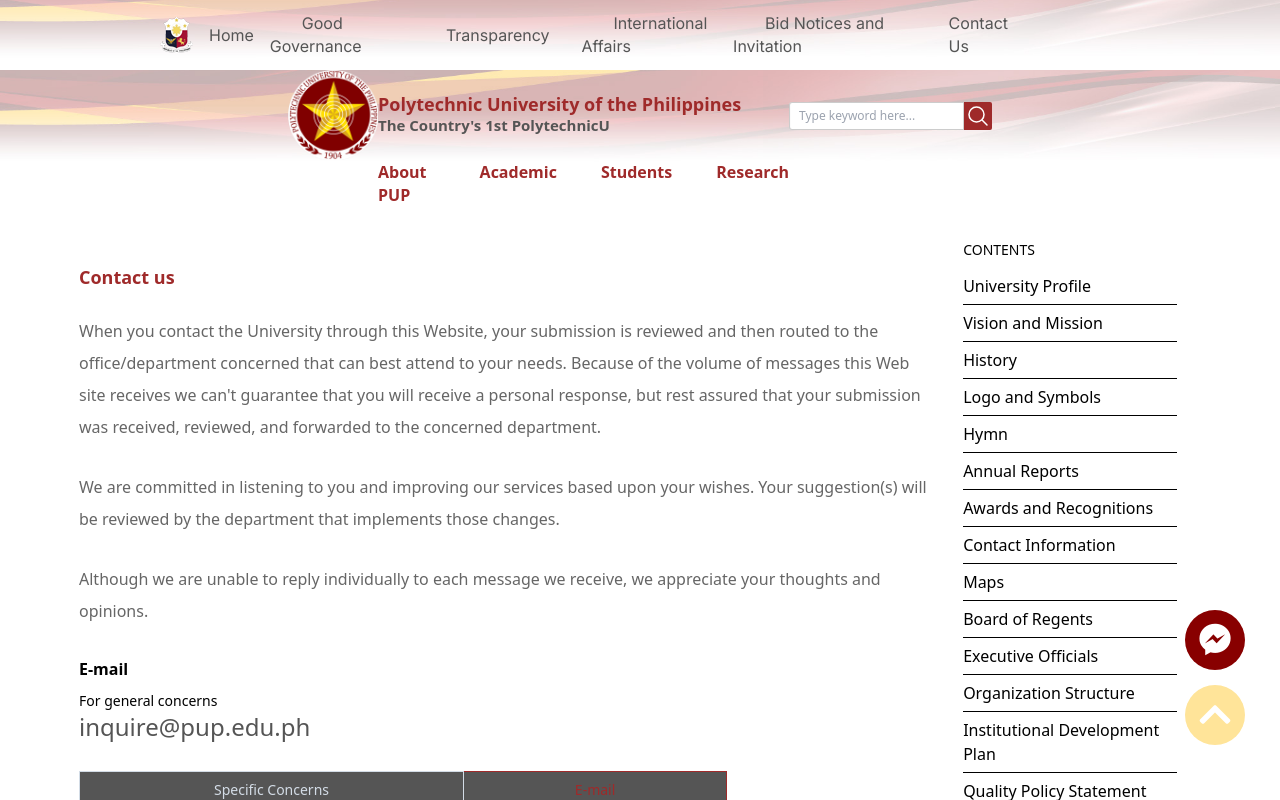
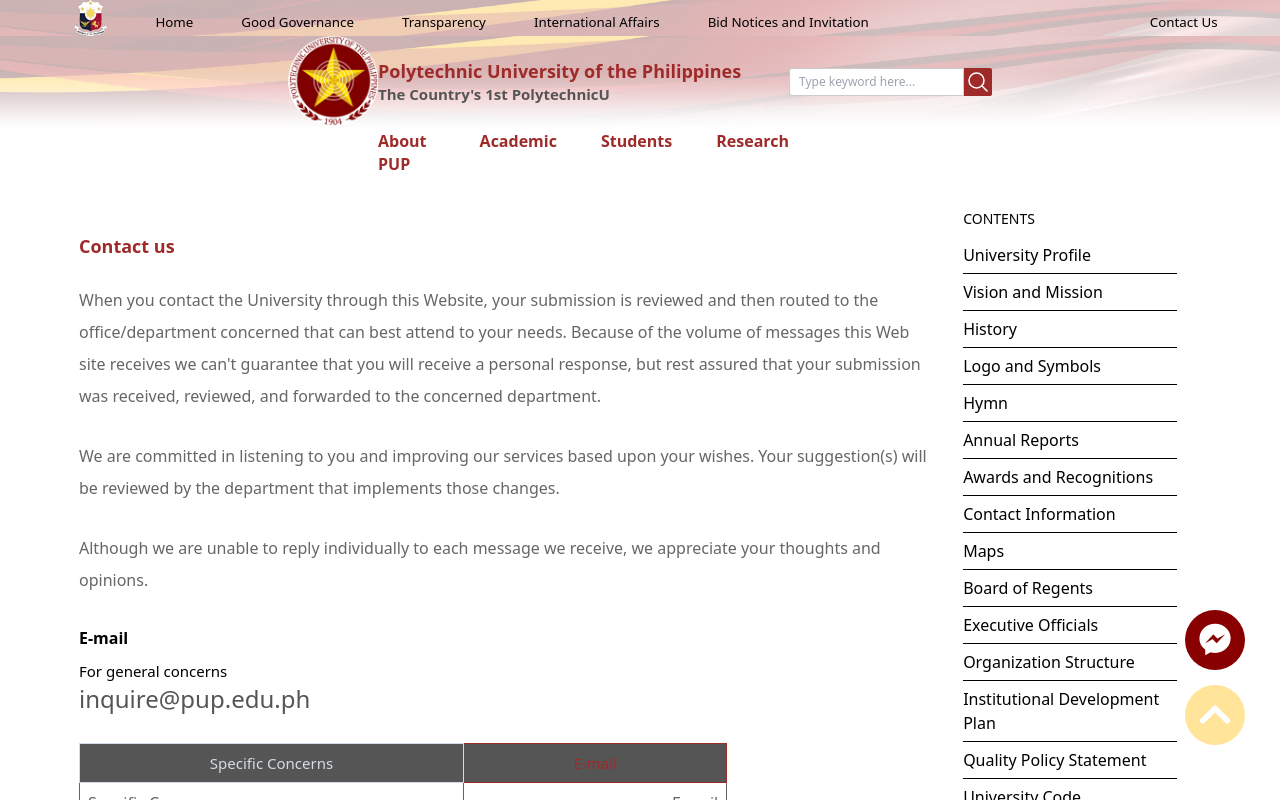
Before and after one commit to JemmalynDeLeon/website, a Next.js app: page /contact in a window 1280 px wide. Shown: the top 800 px of the page. Built offline with nearby package versions, Linux system fonts and the light colour scheme.

Commit message:
edit nav bar

```diff
--- a/src/components/nav2.js
+++ b/src/components/nav2.js
@@ -102,54 +102,39 @@
 function Navigation() {
   return (
     <nav
-      className="flex flex-wrap items-center justify-between m-0 sm:pl-20 text-grey "
-      style={{
-        lineHeight: "23px",
-        fontWeight: 300,
-        backgroundImage: "url(bg.jpg)",
-        backgroundRepeat: "no-repeat",
-        backgroundPosition: "center center",
-        backgroundSize: "cover",
-      }}
+      className="flex flex-wrap items-center justify-between m-0 text-lg text-gray-500 bg-white bg-center bg-cover font-noto sm:text-xl "
+      style={{ lineHeight: "23px", fontWeight: 300, backgroundImage: "url(bg.jpg)", vbackgroundRepeat: "no-repeat", backgroundPosition: "top ", backgroundSize: "cover", }}
     >
-      <div className="w-full sm:mx-20 font-i" >
-        <ul className="flex items-center w-full sm:pr-20">
-          <img src="govph.png" />
+      <div className="mx-auto lg:px-10 col-md-12 ">
+        <div className="">
+          <ul className="flex justify-between ">
             <li>
-            <a href="#"></a>
-            <a href="#"
-            className="py-2 transition-all rounded text-grey bg-white-300 hover:bg-red"
-            style={{ padding: '10px 16px' }}>Home</a>
+              <a href="#">
+                <img src="govph.png" className="object-cover px-4 center hover:bg-red" />
+              </a>
             </li>
-          <li>
-            <a href="#"></a>
-            <a href="#" className="py-2 transition-all rounded sm:px-8 nav2 text-grey bg-white-300 hover:bg-red ">Good Governance</a>
+            <li className="pt-1">
+              <a href="#" className="px-4 py-3 font-normal center hover:text-white hover:cursor-pointer hover:bg-red text-ssm text-grayer lg:px-4" >Home</a>
             </li>
-          <li>
-            <a href="#"></a>
-            <a href="#" className="py-2 transition-all rounded sm:px-8 nav2 text-grey bg-white-300 hover:bg-red " >Transparency</a>
+            <li className="pt-1 hide ">
+              <a href="#" className="py-3 font-normal hover:text-white hover:cursor-pointer hover:bg-red text-ssm text-grayer md:px-2 lg:px-4" >Good Governance</a>
+            </li >
+            <li className="pt-1 hide">
+              <a href="#" className="py-3 font-normal hover:text-white hover:cursor-pointer hover:bg-red text-ssm text-grayer md:px-2 lg:px-4" >Transparency</a>
             </li>
-          <li>
-            <a href="#"></a>
-            <a href="#" className="py-2 transition-all rounded sm:px-8 nav2 text-grey bg-white-300 hover:bg-red " >International Affairs</a>
+            <li className="pt-1 hide">
+              <a href="#" className="py-3 font-normal hover:text-white hover:cursor-pointer hover:bg-red text-ssm text-grayer md:px-2 lg:px-4" >International Affairs</a>
             </li>
-          <li>
-            <a href="#"></a>
-            <a href="#" className="py-2 transition-all rounded sm:px-8 nav2 text-grey bg-white-300 hover:bg-red ">Bid Notices and Invitation</a>
+            <li className="pt-1 hide">
+              <a href="#" className="py-3 font-normal hover:text-white hover:cursor-pointer hover:bg-red text-ssm text-grayer md:px-2 lg:px-4"  >Bid Notices and Invitation</a>
             </li>
-
-          <div className="flex items-center">
-        <a href="/src/pages/contact-us.js"></a>
-        <a href="#" className="text-xl font-bold tracking-wide"></a>
-      </div>
-      <div className="flex items-center pr-20">
-        <a href="#"></a>
-        <a href="#" className="px-8 py-2 transition-all rounded text-grey bg-white-300 hover:bg-red">Contact Us</a>
-      </div>
+            <li className="pt-1 topbar ">
+              <a href="#" className="px-4 py-3 font-normal justify-self-end center hover:text-white hover:cursor-pointer hover:bg-red text-ssm text-grayer md:px-2" >Contact Us</a>
+            </li>
           </ul>
         </div>
-
+      </div>
     </nav>
   );
 }
-export default Navigation;
+export default  Navigation
--- a/src/styles/global.scss
+++ b/src/styles/global.scss
@@ -1214,3 +1214,9 @@
   line-height: 2;
   font-size: 17.5px;
 }
+
+@media only screen and (min-width:'1280px'){
+  .topbar{
+    padding-left: 245px;
+  }
+}
--- a/tailwind.config.js
+++ b/tailwind.config.js
@@ -54,6 +54,13 @@
         '5': '32px',
         '6': '48px',
       },
+      fontSize: {
+        sm: '15px',
+        ssm: '13.3333px',
+        sssm: '12px',
+        ssssm: '10.6667px',
+        m: '32px'
+      },
 
 
       // colors: {
```
Lines whose indentation alone changed are shown as unchanged.
